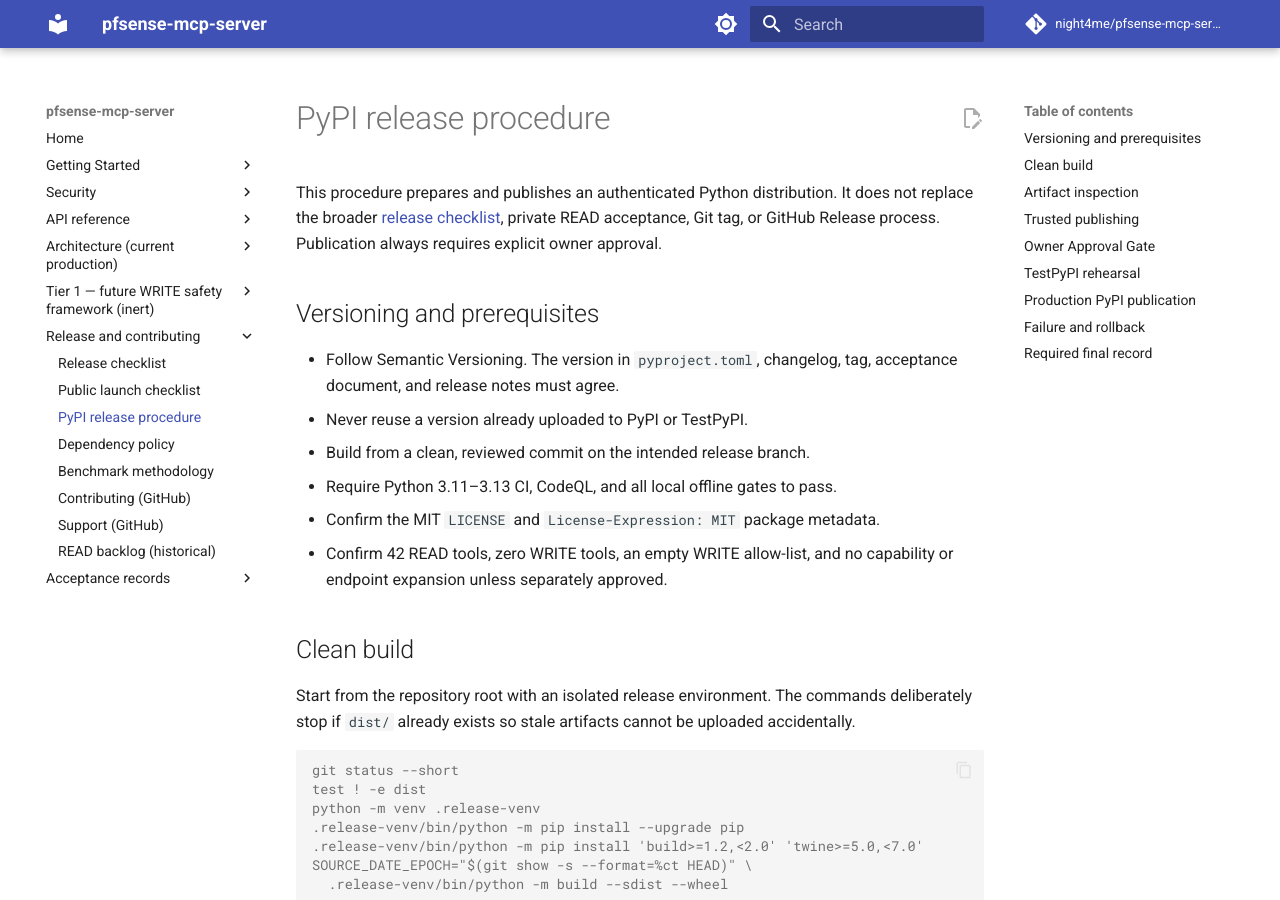
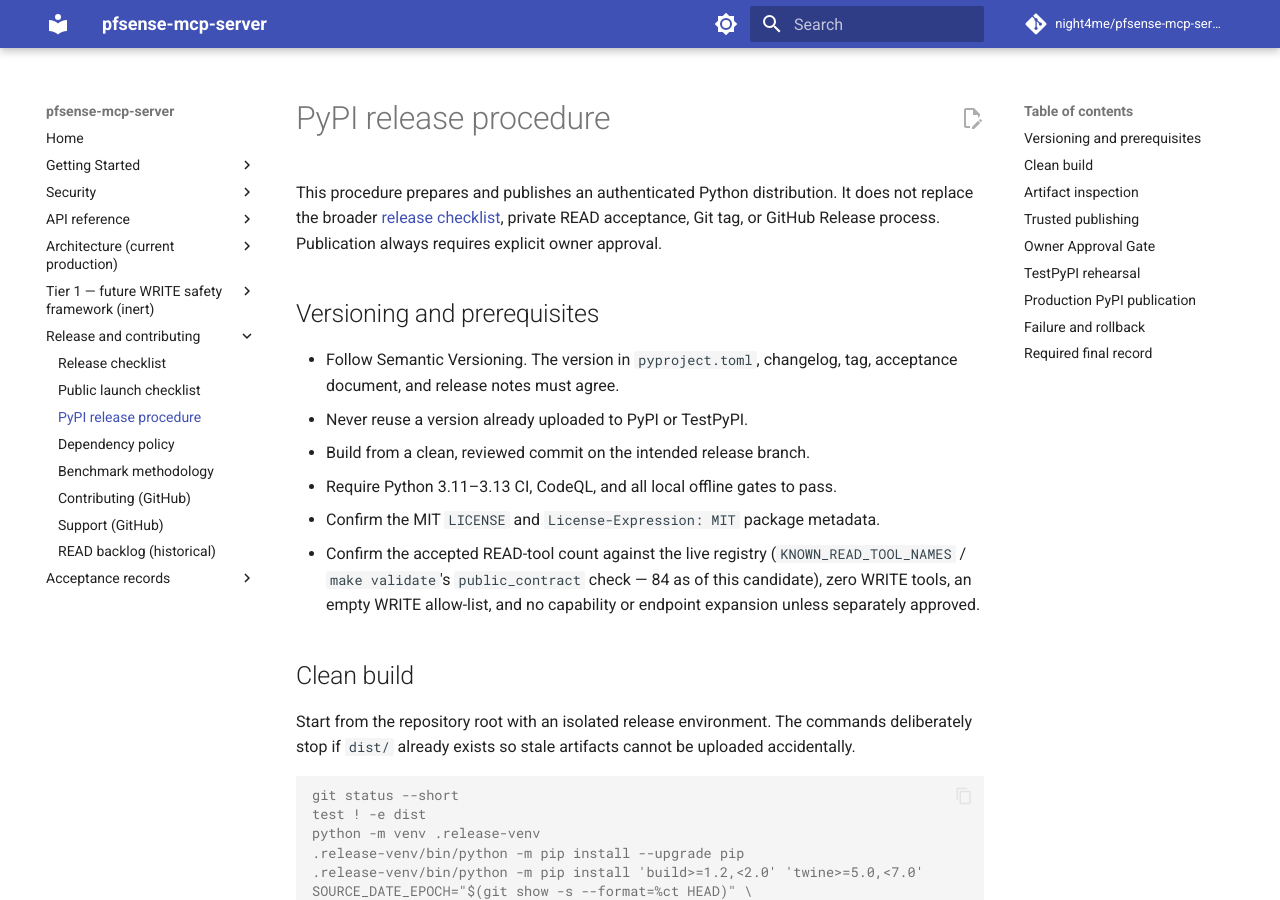
Before and after one commit to night4me/pfsense-mcp-server, an MkDocs documentation site: the page built from docs/PYPI_RELEASE.md, in a window 1280 px wide and 900 px high. Built offline with MkDocs 1.6.1 and Material for MkDocs 9.7.7, drawn with Linux system fonts in a browser that asks for light colours; comment, search, counter and statistics services are not loaded.

Commit message:
docs(release): fix stale hardcoded tool count in the PyPI release checklist
docs/PYPI_RELEASE.md's versioning-and-prerequisites checklist hardcoded
"Confirm 42 READ tools" -- stale relative to this candidate's 84-tool
contract, and would have misdirected the owner during the actual
upcoming release. Replaced with a pointer to the live registry /
public_contract check (matching this project's own established
never-hardcode-counts convention) instead of a new hardcoded number
that will go stale again next time.

Found during the release-readiness audit's packaging/release-tooling
review (release-check pipeline: build, verify_distribution, twine
check --strict, reproducible_build, verify_min_dependencies all pass).

Co-Authored-By: Claude Sonnet 5 <noreply@anthropic.com>
Claude-Session: https://claude.ai/code/session_01FctdZTKqbZoKYt8YY5TmzW

```diff
--- a/docs/PYPI_RELEASE.md
+++ b/docs/PYPI_RELEASE.md
@@ -13,8 +13,10 @@ requires explicit owner approval.
 - Build from a clean, reviewed commit on the intended release branch.
 - Require Python 3.11–3.13 CI, CodeQL, and all local offline gates to pass.
 - Confirm the MIT `LICENSE` and `License-Expression: MIT` package metadata.
-- Confirm 42 READ tools, zero WRITE tools, an empty WRITE allow-list, and no
-  capability or endpoint expansion unless separately approved.
+- Confirm the accepted READ-tool count against the live registry
+  (`KNOWN_READ_TOOL_NAMES` / `make validate`'s `public_contract` check —
+  84 as of this candidate), zero WRITE tools, an empty WRITE allow-list,
+  and no capability or endpoint expansion unless separately approved.
 
 ## Clean build
 
```
